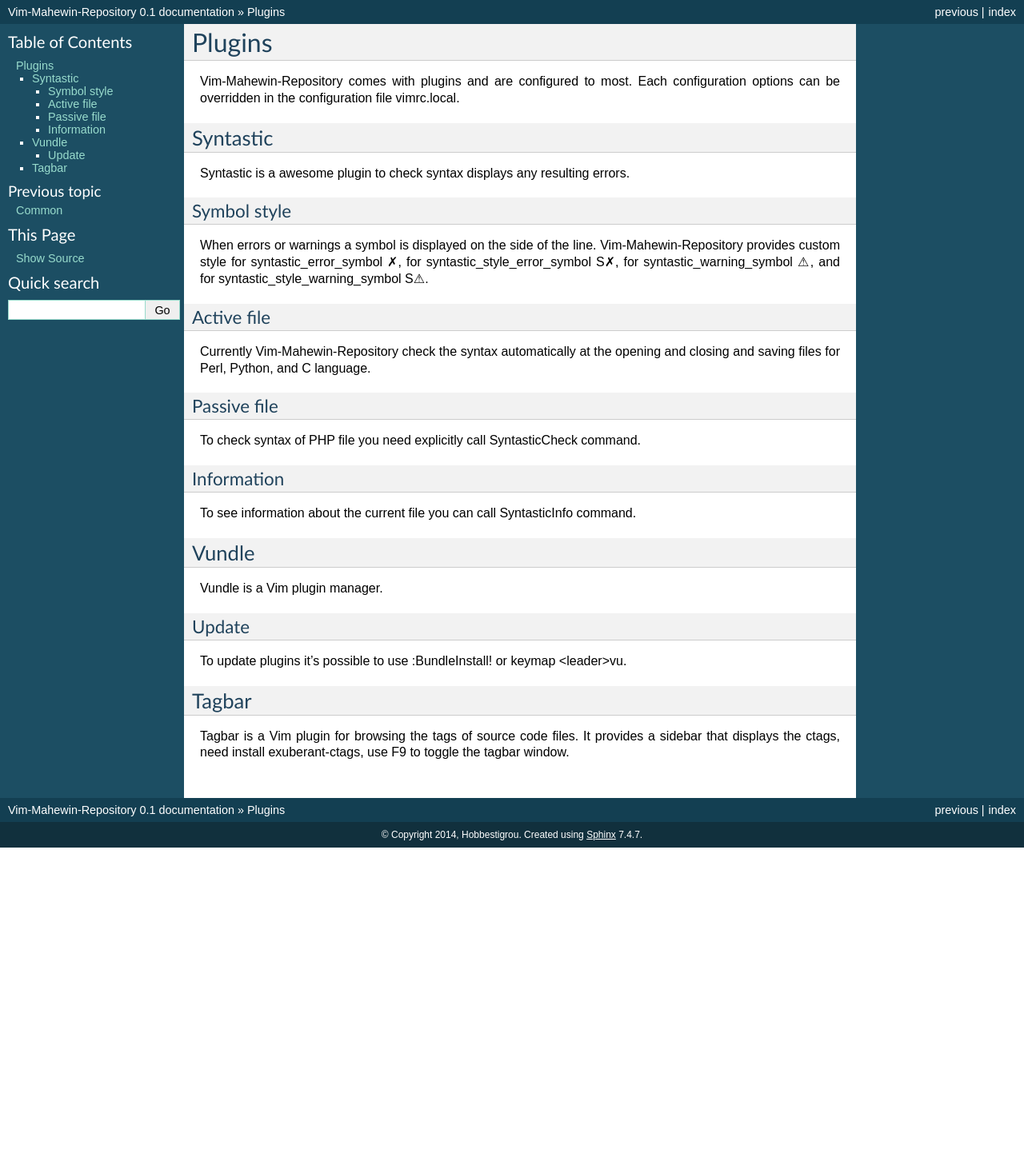
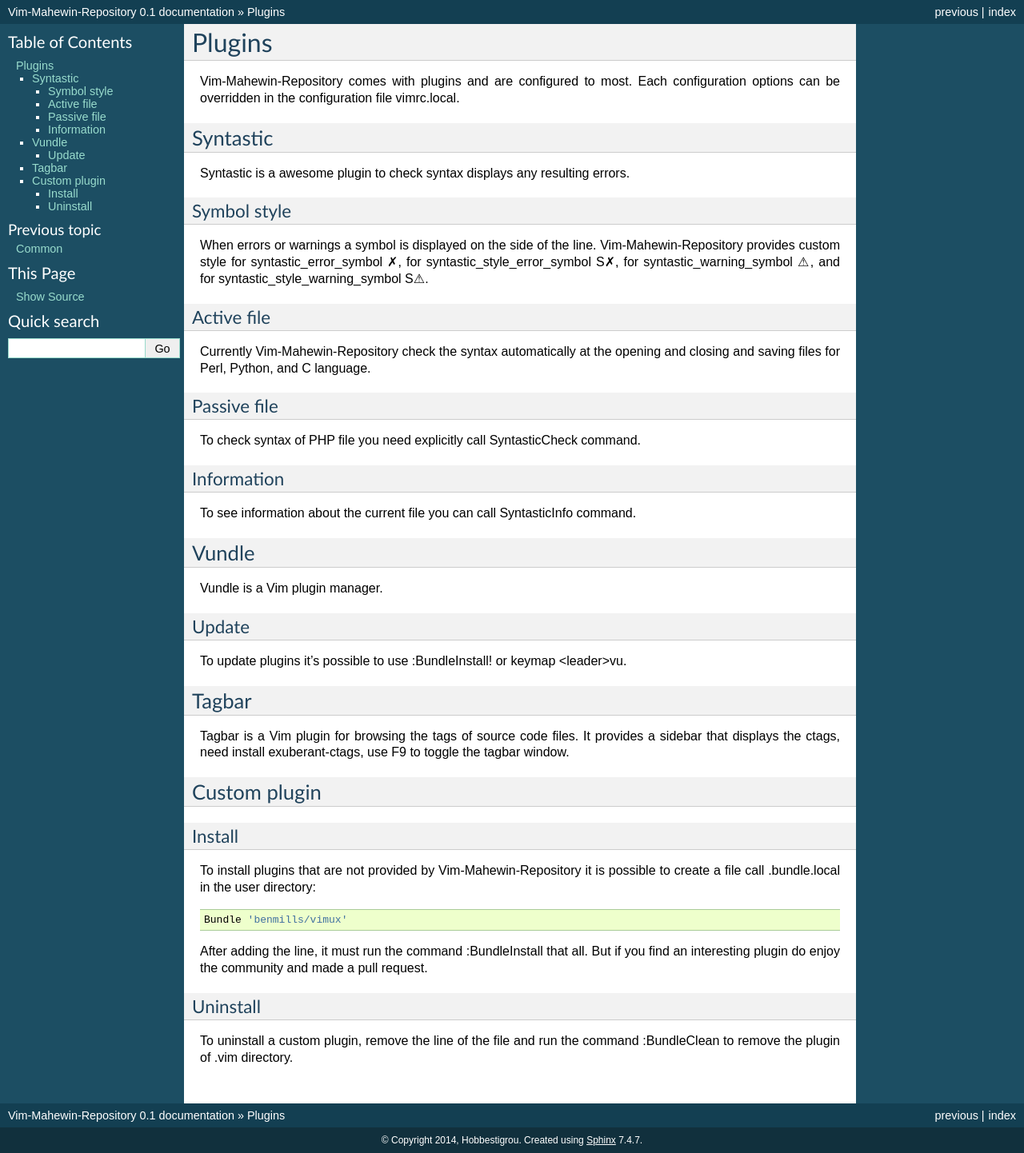
Before and after one commit to hobbestigrou/Vim-Mahewin-Repository, a Sphinx documentation site: the page built from docs/source/plugins.rst, in a window 1280 px wide. Shown: the whole page at 80% size. Built offline with Sphinx 7.4.7, drawn with Linux system fonts in a browser that asks for light colours; formulas are drawn with MathJax 3; before the commit the page ends 1060 px from its top, so only the background shows below that.

Commit message:
[Core] Support of custom plugin (fixes #43).

```diff
--- a/docs/source/plugins.rst
+++ b/docs/source/plugins.rst
@@ -40,3 +40,25 @@
 Tagbar is a Vim plugin for browsing the tags of source code files. It provides
 a sidebar that displays the ctags, need install exuberant-ctags, use F9 to
 toggle the tagbar window.
+
+
+Custom plugin
+-------------
+
+Install
+_______
+To install plugins that are not provided by Vim-Mahewin-Repository it is
+possible to create a file call .bundle.local in the user directory:
+
+
+.. code-block:: vim
+
+    Bundle 'benmills/vimux'
+
+After adding the line, it must run the command :BundleInstall that all. But if
+you find an interesting plugin do enjoy the community and made a pull request.
+
+Uninstall
+_________
+To uninstall a custom plugin, remove the line of the file and run the command
+:BundleClean to remove the plugin of .vim directory.
```
Also changed, not shown: 1 other file.
